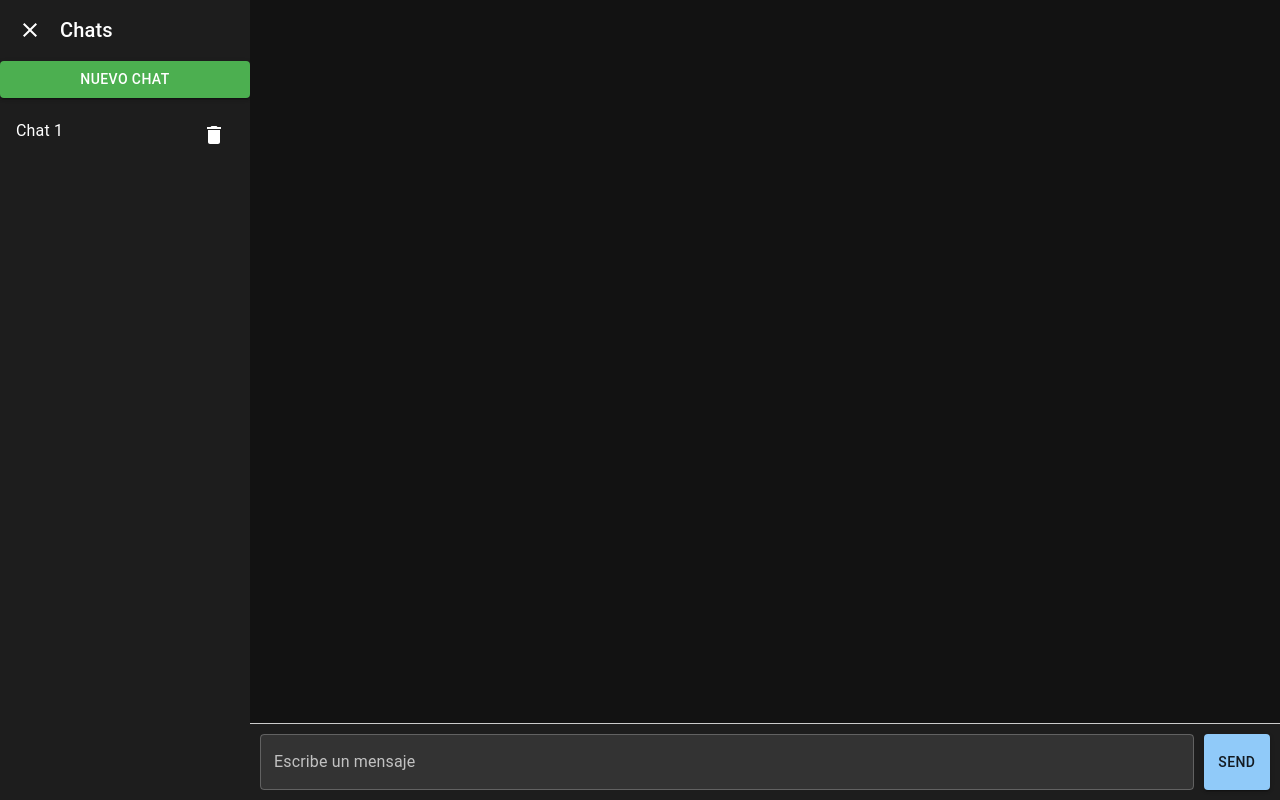
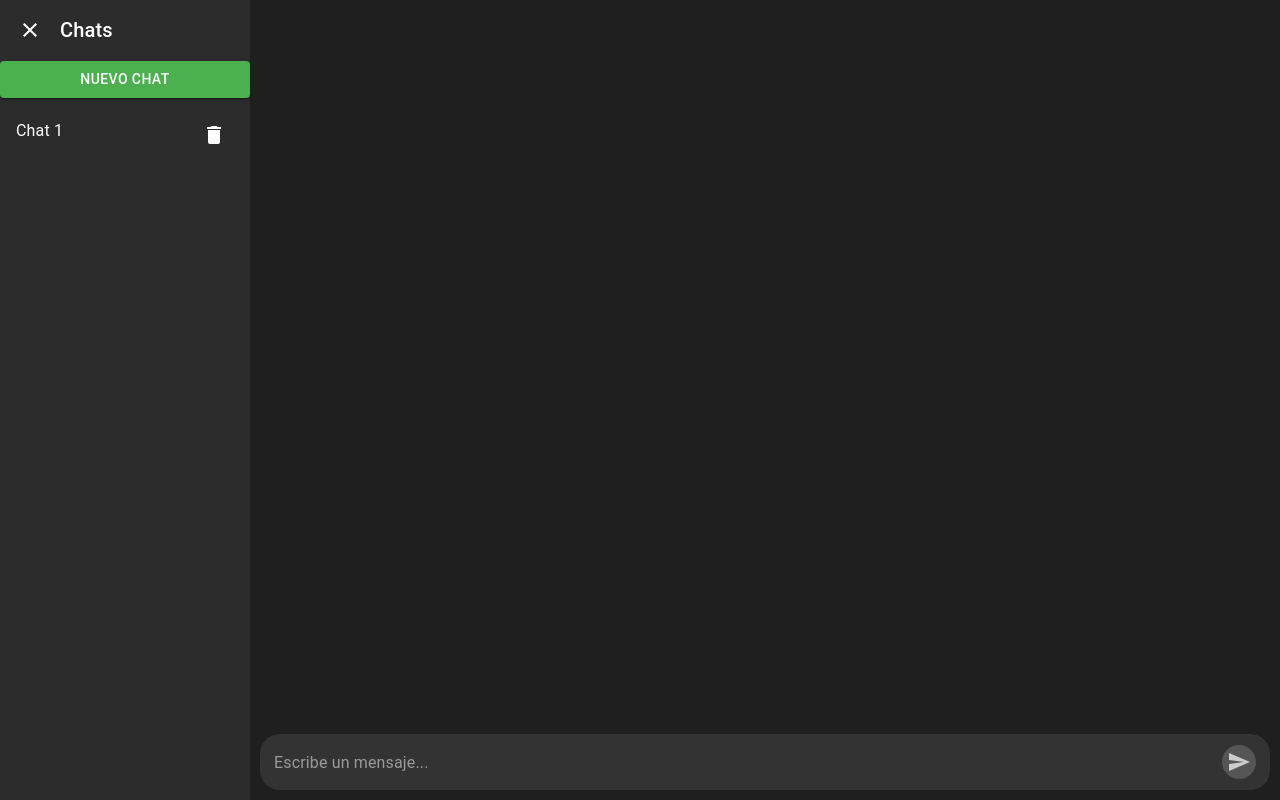
Before and after one commit to alessjh-dev/app-chat-web, a React (Vite) app: page / in a window 1280 px wide. Built offline with nearby package versions, Linux system fonts and the light colour scheme.

Commit message:
MOD: se corrigen estilos

```diff
--- a/src/ChatSidebar.tsx
+++ b/src/ChatSidebar.tsx
@@ -23,7 +23,7 @@ const ChatSidebar: React.FC<ChatSidebarProps> = ({ chats, onSelectChat, onNewCha
       sx={{
         width: isOpen ? '250px' : { xs: '0', md: '60px' },
         height: '100vh',
-        backgroundColor: '#1d1d1d',
+        backgroundColor: '#2c2c2c',
         color: '#fff',
         transition: 'width 0.3s',
         display: 'flex',
@@ -52,7 +52,7 @@ const ChatSidebar: React.FC<ChatSidebarProps> = ({ chats, onSelectChat, onNewCha
           </Button>
           <Divider sx={{ borderColor: '#424242' }} />
           <List sx={{ width: '100%' }}>
-            {chats.map((chat) => (
+            {[...chats].reverse().map((chat) => (  // Reverse the order of chats
               <ListItem key={chat.id} sx={{ color: '#fff' }}>
                 <Box sx={{ display: 'flex', justifyContent: 'space-between', width: '100%' }}>
                   <ListItemText
--- a/src/ChatWindow.tsx
+++ b/src/ChatWindow.tsx
@@ -1,6 +1,7 @@
 import React, { useState, ChangeEvent, KeyboardEvent, useEffect, useRef } from 'react';
 import axios from 'axios';
-import { Box, TextField, Button, List, ListItem, Paper } from '@mui/material';
+import { Box, TextField, IconButton, List, ListItem, Paper, InputAdornment } from '@mui/material';
+import SendIcon from '@mui/icons-material/Send';
 import MessageContent from './MessageContent';
 
 interface Message {
@@ -51,7 +52,7 @@ const ChatWindow: React.FC<ChatWindowProps> = ({ chat, onSendMessage }) => {
   };
 
   return (
-    <Box sx={{ display: 'flex', flexDirection: 'column', height: '100vh', backgroundColor: '#121212', color: '#fff' }}>
+    <Box sx={{ display: 'flex', flexDirection: 'column', height: '100vh', backgroundColor: '#1f1f1f', color: '#fff' }}>
       <Box sx={{ flex: 1, overflowY: 'auto', display: 'flex', flexDirection: 'column-reverse', padding: '10px' }}>
         <List>
           {chat?.messages.map((message, index) => (
@@ -72,19 +73,30 @@ const ChatWindow: React.FC<ChatWindowProps> = ({ chat, onSendMessage }) => {
           <div ref={messagesEndRef} />
         </List>
       </Box>
-      <Box sx={{ display: 'flex', padding: '10px', borderTop: '1px solid #ccc', backgroundColor: '#1d1d1d' }}>
+      <Box sx={{ display: 'flex', alignItems: 'center', padding: '10px', backgroundColor: '#1f1f1f' }}>
         <TextField
           fullWidth
           value={input}
           onChange={handleChange}
           onKeyPress={handleKeyPress}
-          label="Escribe un mensaje"
+          placeholder="Escribe un mensaje..."
           variant="outlined"
-          sx={{ backgroundColor: '#333', borderRadius: '4px', input: { color: '#fff' } }}
+          sx={{
+            backgroundColor: '#333',
+            borderRadius: '20px',
+            input: { color: '#fff' },
+            '& fieldset': { borderRadius: '20px', border: 'none' },
+          }}
+          InputProps={{
+            endAdornment: (
+              <InputAdornment position="end">
+                <IconButton onClick={handleSend} sx={{ color: '#fff', backgroundColor: '#555', borderRadius: '50%', padding: '5px' }}>
+                  <SendIcon sx={{ color: '#ccc' }} />
+                </IconButton>
+              </InputAdornment>
+            ),
+          }}
         />
-        <Button variant="contained" color="primary" onClick={handleSend} sx={{ marginLeft: '10px' }}>
-          Send
-        </Button>
       </Box>
     </Box>
   );
```
